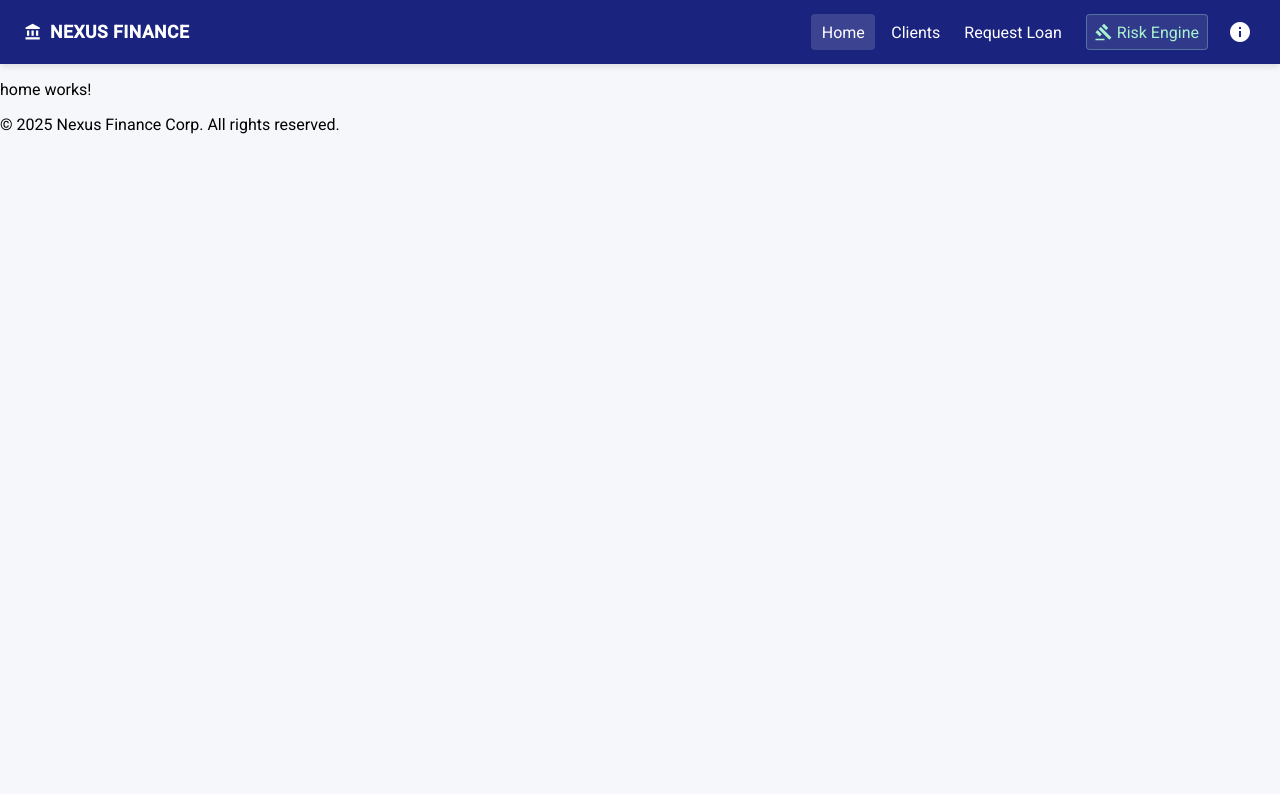
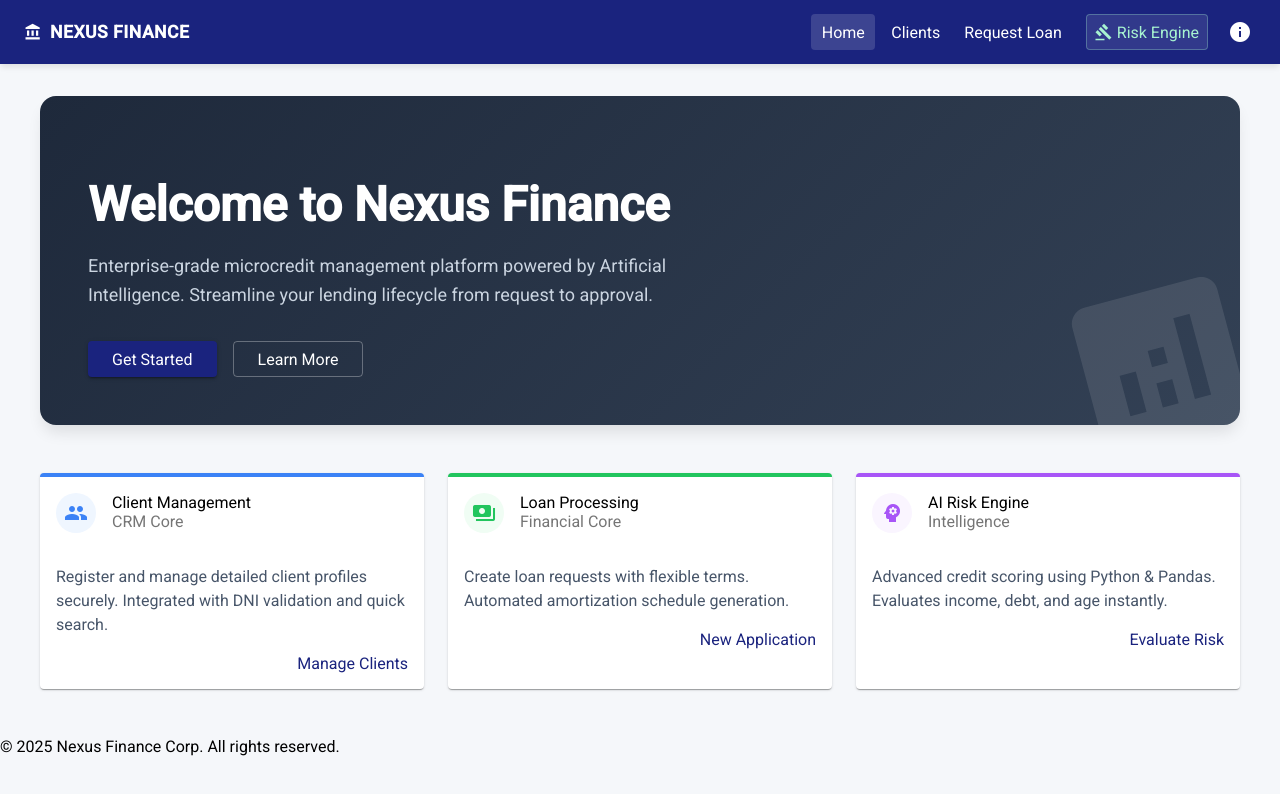
Before and after one commit to nexus-fintech/nexus-frontend-web, an Angular app: page /home in a window 1280 px wide. Shown: the top 794 px of the page. Built offline with nearby package versions, Linux system fonts and the light colour scheme.

Commit message:
feat(home): update layout and styles

```diff
--- a/src/app/public/pages/home/home.component.html
+++ b/src/app/public/pages/home/home.component.html
@@ -1 +1,77 @@
-<p>home works!</p>
+<div class="page-container">
+
+  <div class="hero-section">
+    <div class="hero-content">
+      <h1>Welcome to Nexus Finance</h1>
+      <p class="hero-subtitle">
+        Enterprise-grade microcredit management platform powered by Artificial Intelligence.
+        Streamline your lending lifecycle from request to approval.
+      </p>
+
+      <div class="hero-actions">
+        <button mat-raised-button color="primary" routerLink="/loans/apply" class="cta-btn">
+          Get Started
+        </button>
+        <button mat-stroked-button class="secondary-btn" routerLink="/about">
+          Learn More
+        </button>
+      </div>
+    </div>
+
+    <mat-icon class="hero-icon">analytics</mat-icon>
+  </div>
+
+  <div class="features-grid">
+
+    <!-- Card 1: Clients -->
+    <mat-card class="feature-card border-blue" routerLink="/clients">
+      <mat-card-header>
+        <div mat-card-avatar class="avatar-icon blue">
+          <mat-icon>group</mat-icon>
+        </div>
+        <mat-card-title>Client Management</mat-card-title>
+        <mat-card-subtitle>CRM Core</mat-card-subtitle>
+      </mat-card-header>
+      <mat-card-content>
+        <p>Register and manage detailed client profiles securely. Integrated with DNI validation and quick search.</p>
+      </mat-card-content>
+      <mat-card-actions align="end">
+        <button mat-button color="primary">Manage Clients</button>
+      </mat-card-actions>
+    </mat-card>
+
+    <!-- Card 2: Loans -->
+    <mat-card class="feature-card border-green" routerLink="/loans/apply">
+      <mat-card-header>
+        <div mat-card-avatar class="avatar-icon green">
+          <mat-icon>payments</mat-icon>
+        </div>
+        <mat-card-title>Loan Processing</mat-card-title>
+        <mat-card-subtitle>Financial Core</mat-card-subtitle>
+      </mat-card-header>
+      <mat-card-content>
+        <p>Create loan requests with flexible terms. Automated amortization schedule generation.</p>
+      </mat-card-content>
+      <mat-card-actions align="end">
+        <button mat-button color="primary">New Application</button>
+      </mat-card-actions>
+    </mat-card>
+
+    <mat-card class="feature-card border-purple" routerLink="/loans/evaluate">
+      <mat-card-header>
+        <div mat-card-avatar class="avatar-icon purple">
+          <mat-icon>psychology</mat-icon>
+        </div>
+        <mat-card-title>AI Risk Engine</mat-card-title>
+        <mat-card-subtitle>Intelligence</mat-card-subtitle>
+      </mat-card-header>
+      <mat-card-content>
+        <p>Advanced credit scoring using Python & Pandas. Evaluates income, debt, and age instantly.</p>
+      </mat-card-content>
+      <mat-card-actions align="end">
+        <button mat-button color="primary">Evaluate Risk</button>
+      </mat-card-actions>
+    </mat-card>
+
+  </div>
+</div>
--- a/src/app/public/pages/home/home.component.scss
+++ b/src/app/public/pages/home/home.component.scss
@@ -0,0 +1,123 @@
+.page-container {
+  max-width: 1200px;
+  margin: 0 auto;
+  padding: 32px 24px;
+}
+
+// === HERO SECTION ===
+.hero-section {
+  // Degradado profesional Slate-800 a Slate-700
+  background: linear-gradient(135deg, #1e293b 0%, #334155 100%);
+  color: white;
+  border-radius: 16px;
+  padding: 48px;
+  margin-bottom: 48px;
+  position: relative; // Para posicionar el icono decorativo
+  overflow: hidden;   // Para cortar el icono si se sale
+  box-shadow: 0 10px 15px -3px rgba(0, 0, 0, 0.1);
+
+  display: flex;
+  align-items: center;
+  justify-content: space-between;
+}
+
+.hero-content {
+  max-width: 600px;
+  z-index: 1; // Para estar encima del icono
+
+  h1 {
+    font-size: 3rem;
+    font-weight: 700;
+    margin-bottom: 16px;
+    line-height: 1.2;
+  }
+
+  .hero-subtitle {
+    font-size: 1.125rem;
+    color: #cbd5e1; // Slate-300
+    margin-bottom: 32px;
+    line-height: 1.6;
+  }
+}
+
+.hero-actions {
+  display: flex;
+  gap: 16px;
+
+  .cta-btn {
+    padding: 8px 24px;
+    font-size: 1rem;
+  }
+
+  .secondary-btn {
+    color: white;
+    border-color: rgba(255, 255, 255, 0.3);
+    padding: 8px 24px;
+  }
+}
+
+.hero-icon {
+  // Icono gigante decorativo
+  font-size: 200px;
+  width: 200px;
+  height: 200px;
+  opacity: 0.1;
+  position: absolute;
+  right: -20px;
+  bottom: -40px;
+  transform: rotate(-15deg);
+  pointer-events: none; // No interferir con clicks
+
+  // Ocultar en móviles
+  @media (max-width: 768px) {
+    display: none;
+  }
+}
+
+// === FEATURE CARDS ===
+.features-grid {
+  display: grid;
+  grid-template-columns: repeat(3, 1fr); // 3 columnas iguales
+  gap: 24px;
+
+  // Responsive: 1 columna en móvil
+  @media (max-width: 900px) {
+    grid-template-columns: 1fr;
+  }
+}
+
+.feature-card {
+  cursor: pointer;
+  transition: transform 0.2s, box-shadow 0.2s;
+  height: 100%; // Todas las tarjetas del mismo alto
+  border-top-width: 4px;
+  border-top-style: solid;
+
+  &:hover {
+    transform: translateY(-4px); // Efecto de elevación
+    box-shadow: 0 10px 25px -5px rgba(0, 0, 0, 0.1);
+  }
+
+  // Colores de borde específicos
+  &.border-blue { border-top-color: #3b82f6; }
+  &.border-green { border-top-color: #22c55e; }
+  &.border-purple { border-top-color: #a855f7; }
+
+  p {
+    color: #475569;
+    line-height: 1.5;
+    margin-top: 16px;
+  }
+}
+
+// Iconos circulares de las tarjetas
+.avatar-icon {
+  display: flex;
+  align-items: center;
+  justify-content: center;
+  border-radius: 50%;
+
+  &.blue { color: #3b82f6; background-color: #eff6ff; }
+  &.green { color: #22c55e; background-color: #f0fdf4; }
+  &.purple { color: #a855f7; background-color: #faf5ff; }
+}
--- a/src/app/public/pages/home/home.component.ts
+++ b/src/app/public/pages/home/home.component.ts
@@ -1,9 +1,13 @@
 import { Component } from '@angular/core';
+import {MatIconModule} from '@angular/material/icon';
+import {MatCardModule} from '@angular/material/card';
+import {MatButton} from '@angular/material/button';
+import {RouterLink} from '@angular/router';
 
 @Component({
   selector: 'app-home',
   standalone: true,
-  imports: [],
+  imports: [MatIconModule, MatCardModule, MatButton, RouterLink],
   templateUrl: './home.component.html',
   styleUrl: './home.component.scss'
 })
```
